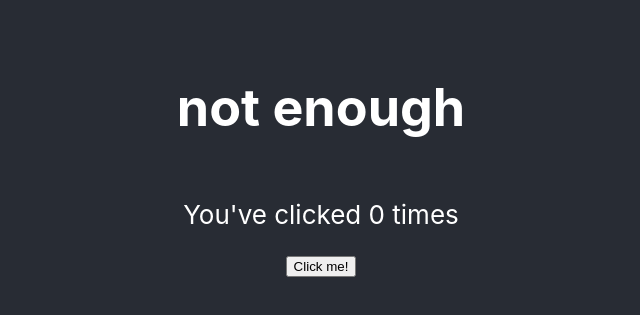
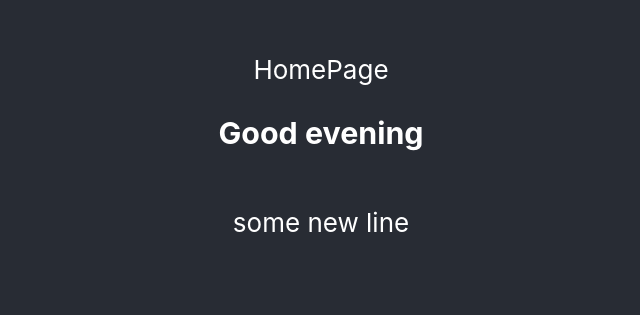
Before and after one commit to sman40901/starweaver-react-app, a React (Create React App) app: page / in a window 1280 px wide. Shown: the part 241-556 px from the top of the page, without its empty margins (319-959 px from the left). Built offline with nearby package versions, Linux system fonts and the light colour scheme.

Commit message:
tutorial done

```diff
--- a/package.json
+++ b/package.json
@@ -6,8 +6,10 @@
     "@testing-library/jest-dom": "^5.11.10",
     "@testing-library/react": "^11.2.5",
     "@testing-library/user-event": "^12.8.3",
+    "query-string": "^7.0.0",
     "react": "^17.0.2",
     "react-dom": "^17.0.2",
+    "react-router-dom": "^5.2.0",
     "react-scripts": "4.0.3",
     "web-vitals": "^1.1.1"
   },
--- a/src/App.js
+++ b/src/App.js
@@ -1,44 +1,44 @@
 import React from 'react';
 import './App.css';
-import './Greetings'
-import {Greetings} from './Greetings'; // after using named export we need to use {}
-import {PeopleList} from './PeopleList';
+// import './Greetings'
+import {PageNotFound} from './pages/PageNotFound';
+import {HomePage} from './pages/HomePage'; // after using named export we need to use {}
+import {PeopleListPage} from './pages/PeopleListPage';
 
-import {CounterButton} from './CounterButton';
-import {CongratulationsMessage} from './CongratulationsMessage'
-import {useState} from 'react';
+import {CounterButtonPage} from './pages/CounterButtonPage';
+//import {CongratulationsMessage} from './PeopleListPage'
+// import {useState} from 'react';
+import { BrowserRouter, Route, Switch } from 'react-router-dom';
 //import {PeopleListItem} from './PeopleListItem'
 
 // hoisting the state
 
 
-const people =[{
-  name : 'Ho',
-  age : 40,
-  hair : 'brown'
-},{
-  name : 'John',
-  age : 45,
-  hair : 'black'
-}];
 
 
 function App() {
-
-  const [numberOfClicks, setNumberOfClicks] = useState(0); // using array destructuring syntax,
-
-  const increment = () =>{
-      setNumberOfClicks(numberOfClicks + 1);
-  }
-
-  return (
+  return(
     <div className="App">
-      <header className="App-header">
-          <CongratulationsMessage threshold={10} numberOfClicks={numberOfClicks}/>
-          <CounterButton numberOfClicks={numberOfClicks} increment={increment}/>
+      <header className='App-header'>
+        <BrowserRouter>
+          {/* <Route path="/">
+            <HomePage/>
+          </Route> */}
+          <Switch>
+          <Route path="/counter">
+            <CounterButtonPage/>
+          </Route>
+          <Route path="/peopleList">
+            <PeopleListPage/>
+          </Route>
+          <Route path="/" exact>
+            <HomePage/>
+          </Route>
+          </Switch>
+        </BrowserRouter>
       </header>
     </div>
   );
+
 }
-
 export default App;
--- a/src/CounterButton.js
+++ b/src/CounterButton.js
@@ -1,4 +1,5 @@
 import React, {useEffect} from 'react';
+
 
 // {useState} -> hooks
 // const arr = [1,2,3];
@@ -7,8 +8,8 @@ import React, {useEffect} from 'react';
 export const CounterButton = ({numberOfClicks, increment}) => //(props) => // named export, forces us to use same name across the file
 // using arrow function
 {
+    //console.log('rendering counter button');
 
-    //console.log('rendering counter button');
 
     // state var numberOfClicks, setNumberOfClicks is the function to set that state
 
@@ -32,6 +33,7 @@ export const CounterButton = ({numberOfClicks, increment}) => //(props) => // na
 
     return(
     <>
+
     <p>You've clicked {numberOfClicks} times</p>
     <button onClick={increment}>Click me!</button>
     </>
--- /dev/null
+++ b/src/pages/CounterButtonPage.js
@@ -0,0 +1,28 @@
+import React, {useState} from 'react';
+import {CounterButton} from '../CounterButton'
+import {CongratulationsMessage} from '../CongratulationsMessage'
+import { useParams, useLocation } from 'react-router';
+import {parse}  from 'query-string';
+
+export const CounterButtonPage = () => //(props) => // named export, forces us to use same name across the file
+// using arrow function
+{
+
+
+    const location = useLocation();
+    const { startingValue } = parse(location.search);
+    const [numberOfClicks, setNumberOfClicks] = useState(Number(startingValue) || 0); // using array destructuring syntax,
+
+    const increment = () =>{
+        setNumberOfClicks(numberOfClicks + 1);
+    }
+
+    return (
+      <div className="App">
+        <header className="App-header">
+            <CongratulationsMessage threshold={10} numberOfClicks={numberOfClicks}/>
+            <CounterButton numberOfClicks={numberOfClicks} increment={increment}/>
+        </header>
+      </div>
+    );
+  }
--- /dev/null
+++ b/src/pages/HomePage.js
@@ -0,0 +1,16 @@
+import React, {useEffect} from 'react';
+import {Greetings} from '../Greetings'
+
+
+export const HomePage = ({numberOfClicks, increment}) => //(props) => // named export, forces us to use same name across the file
+// using arrow function
+{
+
+    return(
+        <>
+            HomePage
+            <Greetings></Greetings>
+        </>
+    );
+
+}
--- /dev/null
+++ b/src/pages/PageNotFound.js
@@ -0,0 +1,15 @@
+import React, {useEffect} from 'react';
+
+
+
+export const PageNotFound = () => //(props) => // named export, forces us to use same name across the file
+// using arrow function
+{
+
+    return(
+        <>
+           <h1>NOT FOUND</h1>
+        </>
+    );
+
+}
--- /dev/null
+++ b/src/pages/PeopleListPage.js
@@ -0,0 +1,22 @@
+import React, {useState} from 'react';
+import {PeopleList} from '../PeopleList'
+
+const people =[{
+    name : 'Ho',
+    age : 40,
+    hair : 'brown'
+  },{
+    name : 'John',
+    age : 45,
+    hair : 'black'
+  }];
+
+
+  export const PeopleListPage = () => {
+      return(
+      <>
+      <h1>Poep</h1>
+      <PeopleList/>
+      </>
+      );
+  }
```
Also changed, not shown: 1 other file (tests, documents, lock files or other folders).
